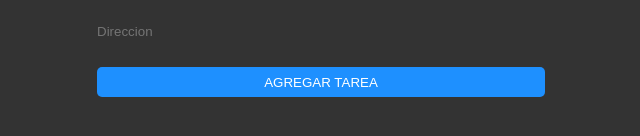
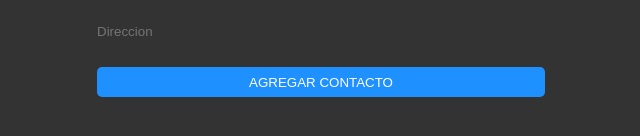
Before and after one commit to gabicordero/agenda-contactos, a plain HTML site: page index.html in a window 1280 px wide. Shown: the part 178-314 px from the top of the page, 319-959 px from the left. Drawn offline with Linux system fonts and the light colour scheme.

Commit message:
se corrige boton

```diff
--- a/index.html
+++ b/index.html
@@ -20,7 +20,7 @@
             <input type="text" class="nombre" placeholder="Nombre">
             <input type="number" class="numero" placeholder="Numero">
             <input type="text" class="direccion" placeholder="Direccion">
-            <button class="btn-agregar-tarea" >Agregar tarea</button>
+            <button class="btn-agregar-tarea" >Agregar contacto</button>
 
             <!-- listado contactos -->
             <div class="listado-contactos">
```
